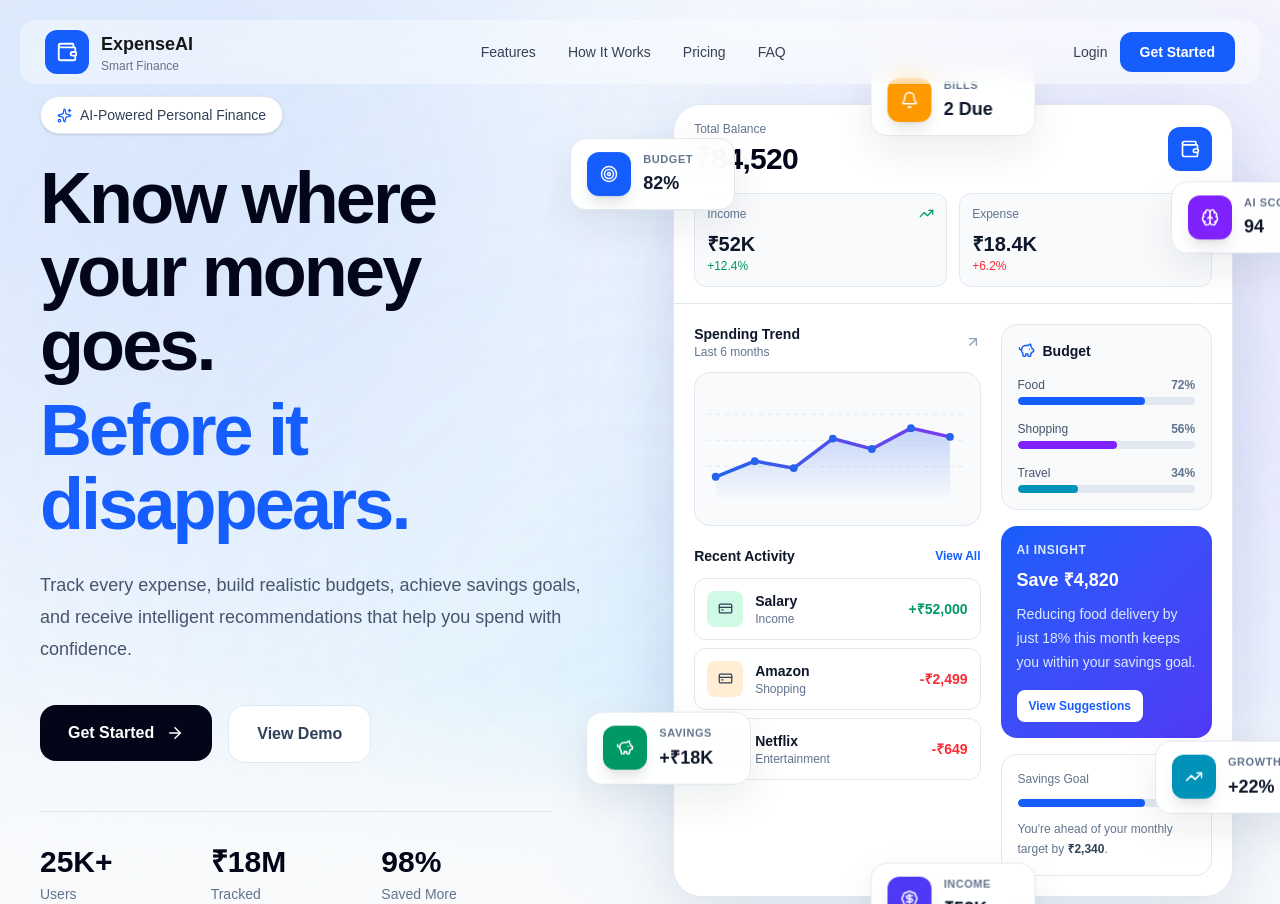
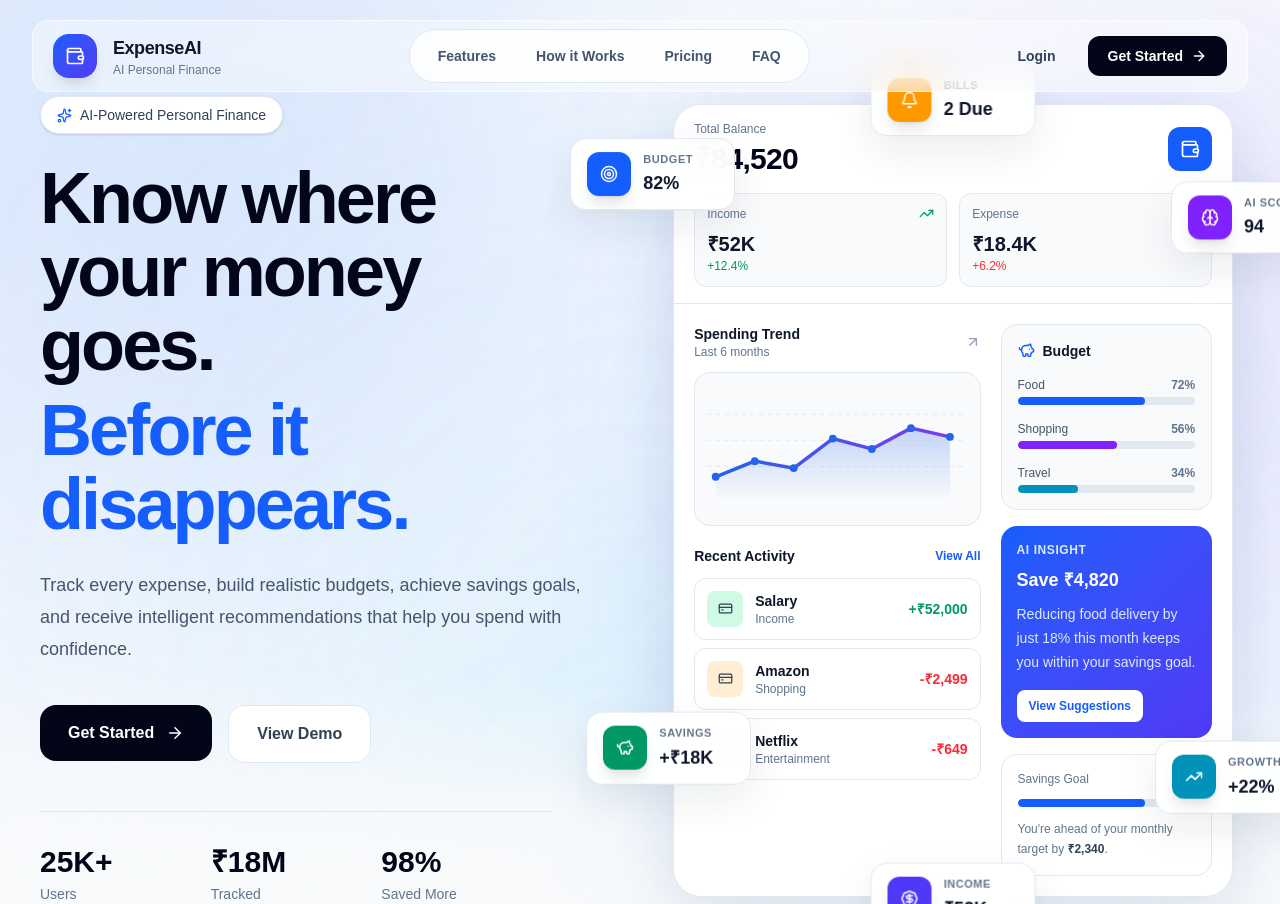
Before and after one commit to TIRK3Y/expense, a Next.js app: page / in a window 1280 px wide. Built offline with nearby package versions, Linux system fonts and the light colour scheme.

Commit message:
Updated navbar

```diff
--- a/src/components/landing/Navbar/Navbar.tsx
+++ b/src/components/landing/Navbar/Navbar.tsx
@@ -3,7 +3,7 @@
 import Link from "next/link";
 import { useEffect, useState } from "react";
 import { AnimatePresence, motion } from "framer-motion";
-import { Menu, Wallet, X } from "lucide-react";
+import { ArrowRight, Menu, Wallet, X } from "lucide-react";
 
 const navItems = [
   {
@@ -11,7 +11,7 @@ const navItems = [
     href: "#features",
   },
   {
-    title: "How It Works",
+    title: "How it Works",
     href: "#how-it-works",
   },
   {
@@ -29,55 +29,72 @@ const Navbar = () => {
   const [scrolled, setScrolled] = useState(false);
 
   useEffect(() => {
-    const onScroll = () => {
-      setScrolled(window.scrollY > 20);
+    const handleScroll = () => {
+      setScrolled(window.scrollY > 15);
     };
 
-    window.addEventListener("scroll", onScroll);
+    handleScroll();
 
-    return () => window.removeEventListener("scroll", onScroll);
+    window.addEventListener("scroll", handleScroll);
+
+    return () => window.removeEventListener("scroll", handleScroll);
   }, []);
 
   return (
     <>
       <motion.header
-        initial={{ y: -80, opacity: 0 }}
-        animate={{ y: 0, opacity: 1 }}
+        initial={{
+          y: -60,
+          opacity: 0,
+        }}
+        animate={{
+          y: 0,
+          opacity: 1,
+        }}
         transition={{
           duration: 0.7,
-          ease: "easeOut",
         }}
-        className="fixed left-0 top-0 z-50 w-full px-5 py-5"
+        className="fixed inset-x-0 top-0 z-50 px-4 pt-5 sm:px-6 lg:px-8"
       >
         <div
-          className={`mx-auto flex h-16 max-w-7xl items-center justify-between rounded-2xl border px-6 transition-all duration-300 ${
+          className={`mx-auto flex h-[72px] max-w-[1440px] items-center justify-between rounded-2xl border transition-all duration-300 ${
             scrolled
-              ? "border-white/30 bg-white/80 shadow-xl backdrop-blur-xl"
-              : "border-transparent bg-white/40 backdrop-blur-md"
+              ? "border-slate-200 bg-white/80 shadow-[0_20px_60px_rgba(15,23,42,.08)] backdrop-blur-2xl"
+              : "border-white/60 bg-white/40 backdrop-blur-xl"
           }`}
         >
-          {/* Logo */}
+          {/* Left */}
 
-          <Link href="/" className="flex items-center gap-3">
-            <div className="flex h-11 w-11 items-center justify-center rounded-xl bg-blue-600">
-              <Wallet size={22} className="text-white" />
-            </div>
+          <Link href="/" className="group flex items-center gap-4 pl-5">
+            <motion.div
+              whileHover={{
+                y: -2,
+                scale: 1.05,
+              }}
+              className="flex h-11 w-11 items-center justify-center rounded-2xl bg-gradient-to-br from-blue-600 to-indigo-600 text-white shadow-lg"
+            >
+              <Wallet size={20} />
+            </motion.div>
 
             <div>
-              <h2 className="text-lg font-bold">ExpenseAI</h2>
+              <h2 className="text-lg font-black tracking-tight text-slate-900">
+                ExpenseAI
+              </h2>
 
-              <p className="text-xs text-gray-500">Smart Finance</p>
+              <p className="text-xs font-medium text-slate-500">
+                AI Personal Finance
+              </p>
             </div>
           </Link>
 
           {/* Desktop */}
 
-          <nav className="hidden items-center gap-8 lg:flex">
+          <nav className="hidden items-center rounded-full border border-slate-200 bg-white/70 px-2 py-2 backdrop-blur-xl lg:flex">
             {navItems.map((item) => (
               <Link
                 key={item.title}
                 href={item.href}
-                className="text-sm font-medium text-gray-700 transition hover:text-blue-600"
+                className="rounded-full px-5 py-2 text-sm font-semibold text-slate-600 transition-all duration-300 hover:bg-slate-100 hover:text-slate-950"
               >
                 {item.title}
               </Link>
@@ -86,29 +103,39 @@ const Navbar = () => {
 
           {/* Right */}
 
-          <div className="hidden items-center gap-3 lg:flex">
+          <div className="hidden items-center gap-3 pr-5 lg:flex">
             <Link
               href="/login"
-              className="text-sm font-medium text-gray-700 hover:text-blue-600"
+              className="rounded-xl px-5 py-2.5 text-sm font-semibold text-slate-700 transition hover:bg-slate-100"
             >
               Login
             </Link>
 
+            <motion.div
+              whileHover={{
+                y: -2,
+              }}
+              whileTap={{
+                scale: 0.98,
+              }}
+            >
               <Link
                 href="/signup"
-              className="rounded-xl bg-blue-600 px-5 py-2.5 text-sm font-semibold text-white transition hover:bg-blue-700"
+                className="inline-flex items-center gap-2 rounded-xl bg-slate-950 px-5 py-2.5 text-sm font-semibold text-white transition hover:bg-blue-600"
               >
                 Get Started
+                <ArrowRight size={16} />
               </Link>
+            </motion.div>
           </div>
 
           {/* Mobile */}
 
           <button
-            onClick={() => setMobileMenuOpen(!mobileMenuOpen)}
-            className="lg:hidden"
+            onClick={() => setMobileMenuOpen((prev) => !prev)}
+            className="mr-5 flex h-11 w-11 items-center justify-center rounded-xl border border-slate-200 bg-white lg:hidden"
           >
-            {mobileMenuOpen ? <X /> : <Menu />}
+            {mobileMenuOpen ? <X size={20} /> : <Menu size={20} />}
           </button>
         </div>
       </motion.header>
@@ -133,32 +160,42 @@ const Navbar = () => {
             transition={{
               duration: 0.25,
             }}
-            className="fixed left-5 right-5 top-24 z-40 rounded-2xl border border-white/20 bg-white p-6 shadow-2xl backdrop-blur-xl lg:hidden"
+            className="fixed left-4 right-4 top-24 z-40 overflow-hidden rounded-3xl border border-slate-200 bg-white shadow-[0_25px_80px_rgba(15,23,42,.08)] lg:hidden"
           >
-            <div className="flex flex-col gap-5">
+            <div className="p-6">
+              <nav className="flex flex-col gap-2">
                 {navItems.map((item) => (
                   <Link
                     key={item.title}
                     href={item.href}
                     onClick={() => setMobileMenuOpen(false)}
-                  className="font-medium text-gray-700"
+                    className="rounded-xl px-4 py-3 font-semibold text-slate-700 transition hover:bg-slate-100"
                   >
                     {item.title}
                   </Link>
                 ))}
+              </nav>
 
-              <hr />
+              <div className="my-5 border-t border-slate-200" />
 
-              <Link href="/login" className="font-medium text-gray-700">
+              <div className="flex flex-col gap-3">
+                <Link
+                  href="/login"
+                  onClick={() => setMobileMenuOpen(false)}
+                  className="rounded-xl border border-slate-200 py-3 text-center font-semibold text-slate-700 transition hover:bg-slate-50"
+                >
                   Login
                 </Link>
 
                 <Link
                   href="/signup"
-                className="rounded-xl bg-blue-600 py-3 text-center font-semibold text-white"
+                  onClick={() => setMobileMenuOpen(false)}
+                  className="inline-flex items-center justify-center gap-2 rounded-xl bg-slate-950 py-3 font-semibold text-white transition hover:bg-blue-600"
                 >
                   Get Started
+                  <ArrowRight size={16} />
                 </Link>
+              </div>
             </div>
           </motion.div>
         )}
```
Lines whose indentation alone changed are shown as unchanged.
